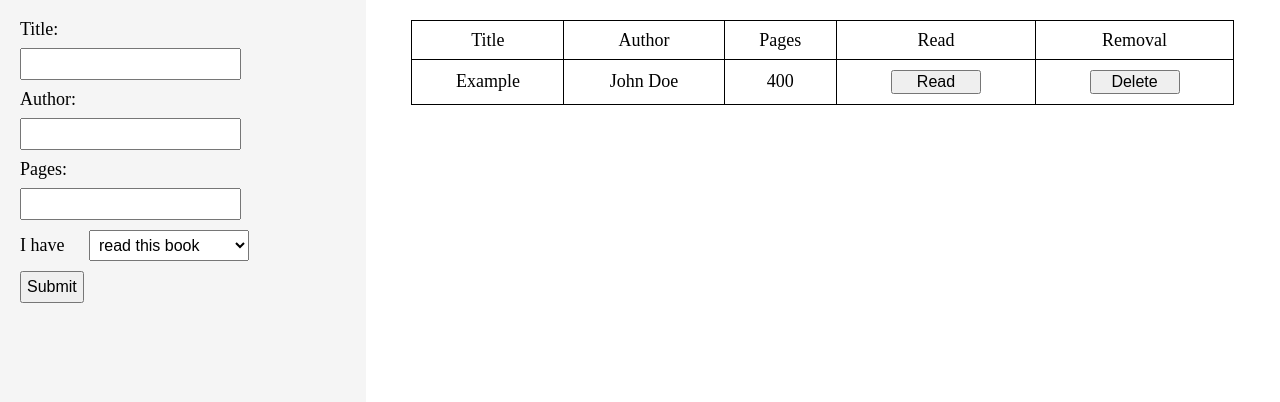
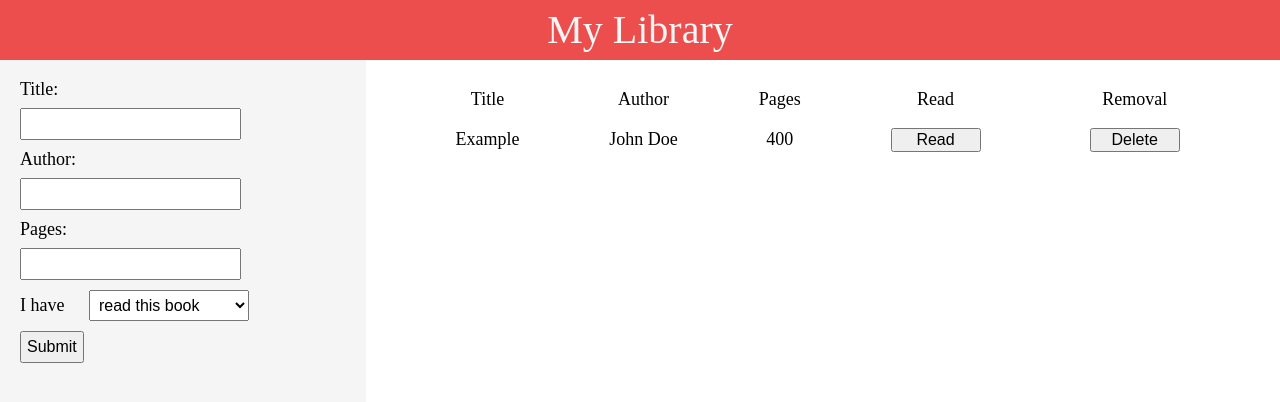
Before and after one commit to Jaypen-git/Library-Application, a plain HTML site: page index.html in a window 1280 px wide. Drawn offline with Linux system fonts and the light colour scheme.

Commit message:
added header and validated pages input

```diff
--- a/index.html
+++ b/index.html
@@ -8,6 +8,9 @@
     <link rel="stylesheet" href="style.css">
 </head>
 <body>
+    <header>
+        <h1>My Library</h1>
+    </header>
     <div class="container">
         <div class="bookForm">
             <label for="title">Title: </label>
--- a/script.js
+++ b/script.js
@@ -121,7 +121,11 @@ submitButton.addEventListener('click', function(){
     let author = document.querySelector('#author').value;
     let pages = parseInt(document.querySelector('#pages').value); //parseInt converts a string number into an integer
     let status = document.querySelector('#status').value;
-    addBook(a, title, author, pages, status);
+    if (isNaN(pages)){ //checks if user inputted anything but a number
+        console.log('uh-oh');
+    } else {
+        addBook(a, title, author, pages, status);
+    }
 })
 
 addBook(a, 'Example', 'John Doe', 400, 'Read');
--- a/style.css
+++ b/style.css
@@ -44,11 +44,21 @@ table {
 }
 
 /* My CSS */
-
+header {
+	background-color: rgb(236, 78, 78);
+	padding: 10px 0 10px 0;
+	text-align: center;
+	top: 0;
+	width: 100vw;
+}
+header h1 {
+	color: rgb(245, 245, 245);
+	font-size: 40px;
+}
 .container {
 	display: flex;
 	font-size: 18px;
-	height: 100vh;
+	height: calc(100vh - 60px);
 	width: 100vw;
 }
 .bookForm {
@@ -72,10 +82,6 @@ table {
 .bookList {
 	flex: 5;
 }
-table, th, td {
-	border: 1px solid black;
-	border-collapse: collapse;
-  }
 table {
 	margin: 20px auto;
 	text-align: center;
```
